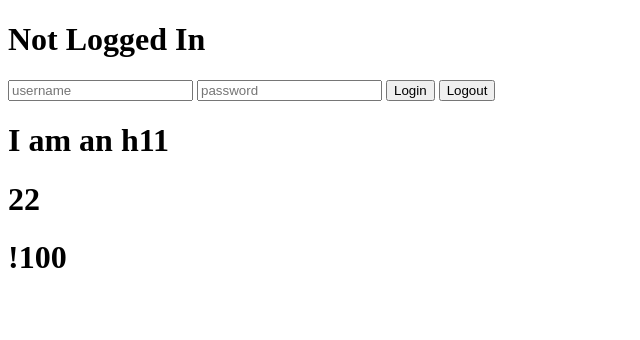
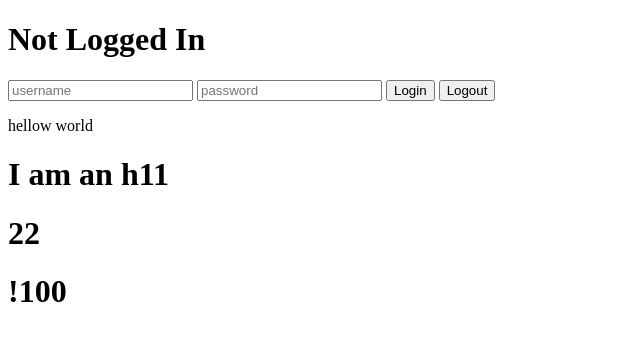
Before and after one commit to jimhinojosa/intro-to-js-4-6-21, a plain HTML site: page day-2/index.html in a window 1280 px wide. Shown: the whole page, without its empty margins (0-640 px from the left). Drawn offline with Linux system fonts and the light colour scheme.

Commit message:
downloaded

```diff
--- a/day-2/index.html
+++ b/day-2/index.html
@@ -12,6 +12,7 @@
     <input type="password" placeholder="password">
     <button>Login</button>
     <button>Logout</button>
+    <p> hellow world </p>
 
     <script src="js/overview.js">
 
```
